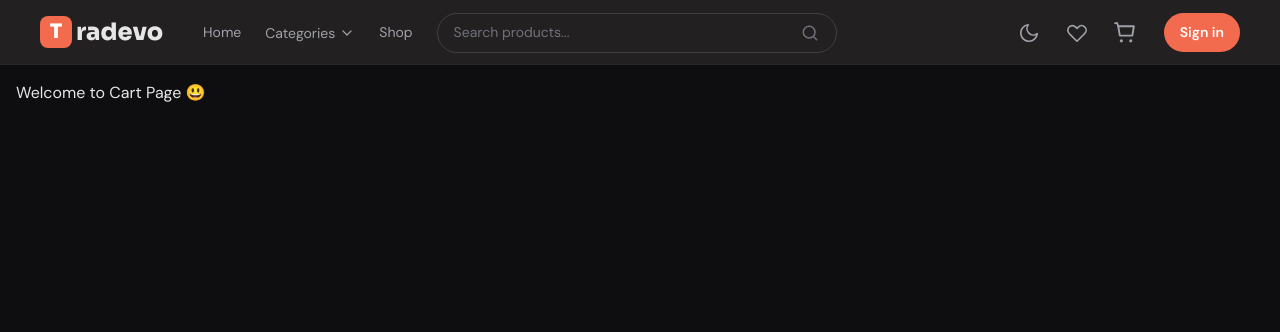
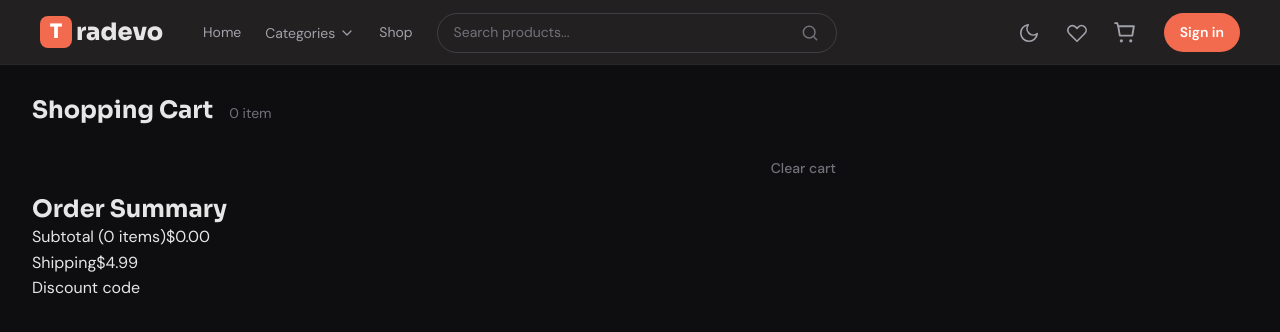
Before and after one commit to icecolddeveloper/tradevo, a React (Vite) app in the folder frontend/: page /cart in a window 1280 px wide. Shown: the top 332 px of the page. Built offline with nearby package versions, Linux system fonts and the light colour scheme.

Commit message:
feat: commit work

```diff
--- a/frontend/src/context/cartContext.jsx
+++ b/frontend/src/context/cartContext.jsx
@@ -10,6 +10,7 @@ function reducer(state, action) {
   switch (action.type) {
     case 'ADD_ITEM': {
       const { productObj, quantity = 1, variant = null } = action.payload;
+
       const itemKey = variant
         ? `${productObj.id}-${variant}`
         : `${productObj.id}`; // string
@@ -63,7 +64,9 @@ function CartProvider({ children }) {
   }
 
   return (
-    <cartContext.Provider value={{ currentState, addToCart, totalItems }}>
+    <cartContext.Provider
+      value={{ items: currentState.items, currentState, addToCart, totalItems }}
+    >
       {children}
     </cartContext.Provider>
   );
--- a/frontend/src/pages/Cart/Cart.jsx
+++ b/frontend/src/pages/Cart/Cart.jsx
@@ -1,5 +1,141 @@
+import { Link } from 'react-router-dom';
+import { useCart } from '../../context/cartContext';
+import styles from './Cart.module.css';
+import DeleteIcon from '../../ui/icons/common/DeleteIcon';
+
 function Cart() {
-  return <div style={{ margin: '5rem 1rem' }}>Welcome to Cart Page 😃</div>;
+  const { items, totalItems } = useCart();
+  return (
+    <section className={styles.page}>
+      <div className="container">
+        <div className={styles.header}>
+          <h1 className={styles.title}>Shopping Cart</h1>
+          <span className={styles.count}>
+            {totalItems}{' '}
+            {totalItems === 0 || totalItems === 1 ? 'item' : 'items'}
+          </span>
+        </div>
+
+        <div className={styles.layout}>
+          {/* cart items */}
+          <div className={styles.items}>
+            {/* clear all */}
+            <div className={styles.items__actions}>
+              <button className={styles.clear_btn}>Clear cart</button>
+            </div>
+
+            {/* item list */}
+            {items.map((itemObj) => (
+              <Item key={itemObj.id} itemObj={itemObj} />
+            ))}
+
+            {/* order summary */}
+            <Summary totalItems={totalItems} />
+          </div>
+        </div>
+      </div>
+    </section>
+  );
+}
+
+function Summary({ totalItems, discount = false }) {
+  return (
+    <div className={styles.summary}>
+      <h2 className={styles.summary__title}>Order Summary</h2>
+
+      <div className={styles.summary__lines}>
+        {/* subtotal */}
+        <div className={styles.summary__line}>
+          <span>Subtotal ({totalItems} items)</span>
+          <span>${totalItems.toFixed(2)}</span>
+        </div>
+
+        {/* shipping */}
+        <div className={styles.summary__line}>
+          <span>Shipping</span>
+          <span className={styles.summary__free}>
+            {totalItems >= 49 ? 'Free' : '$4.99'}
+          </span>
+        </div>
+
+        {/* discount: after user enters code */}
+        {discount && (
+          <div
+            className={`${styles.summary__line} ${styles.summary__line__discount}`}
+          >
+            <span>Discount ({discount.code})</span>
+            {/* <span>−${discountAmount.toFixed(2)}</span> */}
+          </div>
+        )}
+
+        {/* Discount code */}
+        <div className={styles.discount}>
+          <p className={styles.discount_label}>Discount code</p>
+
+
+        </div>
+      </div>
+    </div>
+  );
+}
+
+function Item({ itemObj }) {
+  return (
+    <div className={styles.item}>
+      {/* Image */}
+      <Link to={``} className={styles.item__img_link}>
+        <img
+          src={itemObj.images[0]}
+          className={styles.item__img}
+          alt={itemObj.name}
+        />
+      </Link>
+
+      {/* info */}
+      <div className={styles.item__info}>
+        {/* item name */}
+        <Link to={``} className={styles.item__name}>
+          {itemObj.name}
+        </Link>
+
+        {/* item variant */}
+        {itemObj.variant && (
+          <p className={styles.item__variant}>Variant: {itemObj.variant}</p>
+        )}
+
+        {/* item price */}
+        <p className={styles.item__unit_price}>
+          ${itemObj.price.toFixed(2)} each
+        </p>
+      </div>
+
+      {/* quantity + button */}
+      <div className={styles.item__controls}>
+        <div className={styles.qty_control}>
+          {/* decrease btn */}
+          <button className={styles.qty_val} aria-label="decrease">
+            -
+          </button>
+
+          {/* quantity value */}
+          <span className={styles.qty_val}>{itemObj.quantity}</span>
+
+          {/* increase btn */}
+          <button className={styles.qty_val} aria-label="increase">
+            +
+          </button>
+        </div>
+
+        {/* item total */}
+        <p className={styles.item__total}>
+          ${(itemObj.price * itemObj.quantity).toFixed(2)}
+        </p>
+
+        {/* delete icon */}
+        <DeleteIcon size={20} className={styles.remove_btn} />
+      </div>
+    </div>
+  );
 }
 
 export default Cart;
--- /dev/null
+++ b/frontend/src/pages/Cart/Cart.module.css
@@ -0,0 +1,207 @@
+.page {
+  padding: var(--space-24) 0 var(--space-16);
+  min-height: 70vh;
+}
+
+.header {
+  display: flex;
+  align-items: baseline;
+  gap: var(--space-4);
+  margin-bottom: var(--space-8);
+}
+
+.title {
+  font-family: var(--font-display);
+  font-size: var(--text-xl);
+  font-weight: var(--weight-bold);
+}
+.count {
+  font-size: var(--text-sm);
+  color: var(--color-text-muted);
+}
+
+.layout {
+  display: grid;
+  grid-template-columns: 1fr;
+  gap: var(--space-8);
+  align-items: start;
+}
+
+@media (min-width: 1024px) {
+  .layout {
+    grid-template-columns: 1fr 380px;
+  }
+}
+
+/* items */
+.items {
+  display: flex;
+  flex-direction: column;
+  gap: var(--space-4);
+}
+
+.items__actions {
+  display: flex;
+  justify-content: flex-end;
+}
+
+.clear_btn {
+  font-size: var(--text-sm);
+  color: var(--color-text-muted);
+  background: none;
+  border: none;
+  cursor: pointer;
+  font-weight: var(--weight-medium);
+  transition: color var(--transition-fast);
+}
+
+.clear_btn:hover {
+  color: var(--color-error);
+}
+
+/* Item component */
+.item {
+  display: grid;
+  grid-template-columns: 80px 1fr auto;
+  align-items: center;
+  padding: var(--space-3);
+  gap: var(--space-4);
+  background: var(--color-bg-surface);
+  border: 1px solid var(--color-border-light);
+  border-radius: var(--radius-xl);
+}
+
+@media (min-width: 640px) {
+  .item {
+    grid-template-columns: 100px 1fr auto;
+  }
+}
+
+.item__img_link {
+  display: block;
+  width: 80px;
+  height: 80px;
+  border-radius: var(--radius-lg);
+  overflow: hidden;
+  flex-shrink: 0;
+}
+
+@media (min-width: 640px) {
+  .item__img_link {
+    width: 100px;
+    height: 100px;
+  }
+}
+
+.item__img {
+  width: 100%;
+  height: 100%;
+  object-fit: cover;
+}
+
+.item__info {
+  display: flex;
+  flex-direction: column;
+  gap: var(--space-1);
+  min-width: 0;
+}
+
+.item__name {
+  font-size: var(--text-sm);
+  font-weight: var(--weight-semibold);
+  color: var(--color-text-primary);
+  transition: color var(--transition-fast);
+  text-decoration: none;
+  overflow: hidden;
+  display: -webkit-box;
+  -webkit-line-clamp: 2;
+  -webkit-box-orient: vertical;
+}
+
+.item__name:hover {
+  color: var(--color-brand-primary);
+}
+
+.item__variant {
+  font-size: var(--text-xs);
+  color: var(--color-text-muted);
+}
+
+.item__unit_price {
+  font-size: var(--text-xs);
+  color: var(--color-text-muted);
+}
+
+.item__controls {
+  display: flex;
+  flex-direction: column;
+  align-items: flex-end;
+  gap: var(--space-3);
+}
+
+.qty_control {
+  display: flex;
+  align-items: center;
+  border: 1.5px solid var(--color-border-default);
+  border-radius: var(--radius-lg);
+  overflow: hidden;
+}
+
+.qty_btn {
+  width: 32px;
+  height: 32px;
+  display: flex;
+  align-items: center;
+  justify-content: center;
+  background: none;
+  border: none;
+  font-size: var(--text-base);
+  cursor: pointer;
+  color: var(--color-text-primary);
+  transition: background var(--transition-fast);
+}
+
+.qty_btn:hover {
+  background: var(--color-bg-subtle);
+}
+
+.qty_val {
+  display: flex;
+  align-items: center;
+  justify-content: center;
+  text-align: center;
+  font-size: var(--text-sm);
+  font-weight: var(--weight-semibold);
+  width: 30px;
+  height: 30px;
+  border-left: 1px solid var(--color-border-light);
+  border-right: 1px solid var(--color-border-light);
+  color: var(--color-bg-inverse);
+}
+
+.item__total {
+  font-family: var(--font-mono);
+  font-weight: var(--weight-bold);
+  font-size: var(--text-sm);
+  color: var(--color-text-primary);
+}
+
+.remove_btn {
+  display: flex;
+  align-items: center;
+  justify-content: center;
+  width: 23px;
+  height: 23px;
+  border-radius: var(--radius-md);
+  border: none;
+  background: none;
+  color: var(--color-text-muted);
+  cursor: pointer;
+  transition:
+    color var(--transition-fast),
+    background var(--transition-fast);
+}
+.remove_btn:hover {
+  color: var(--color-error);
+  background: var(--color-error-bg);
+}
--- /dev/null
+++ b/frontend/src/ui/icons/common/DeleteIcon.jsx
@@ -0,0 +1,51 @@
+function DeleteIcon({ className = '', size = 20 }) {
+  return (
+    <svg
+      xmlns="http://www.w3.org/2000/svg"
+      width={size}
+      height={size}
+      viewBox="0 0 24 24"
+      fill="none"
+      className={className}
+    >
+      <path
+        d="M4 7H20"
+        stroke="currentColor"
+        strokeWidth="2"
+        strokeLinecap="round"
+      />
+
+      <path
+        d="M10 11V17"
+        stroke="currentColor"
+        strokeWidth="2"
+        strokeLinecap="round"
+      />
+
+      <path
+        d="M14 11V17"
+        stroke="currentColor"
+        strokeWidth="2"
+        strokeLinecap="round"
+      />
+
+      <path
+        d="M6 7L7 19C7.1 20.1 7.9 21 9 21H15C16.1 21 16.9 20.1 17 19L18 7"
+        stroke="currentColor"
+        strokeWidth="2"
+        strokeLinecap="round"
+        strokeLinejoin="round"
+      />
+
+      <path
+        d="M9 7V5C9 4.4 9.4 4 10 4H14C14.6 4 15 4.4 15 5V7"
+        stroke="currentColor"
+        strokeWidth="2"
+        strokeLinecap="round"
+        strokeLinejoin="round"
+      />
+    </svg>
+  );
+}
+
+export default DeleteIcon;
```
